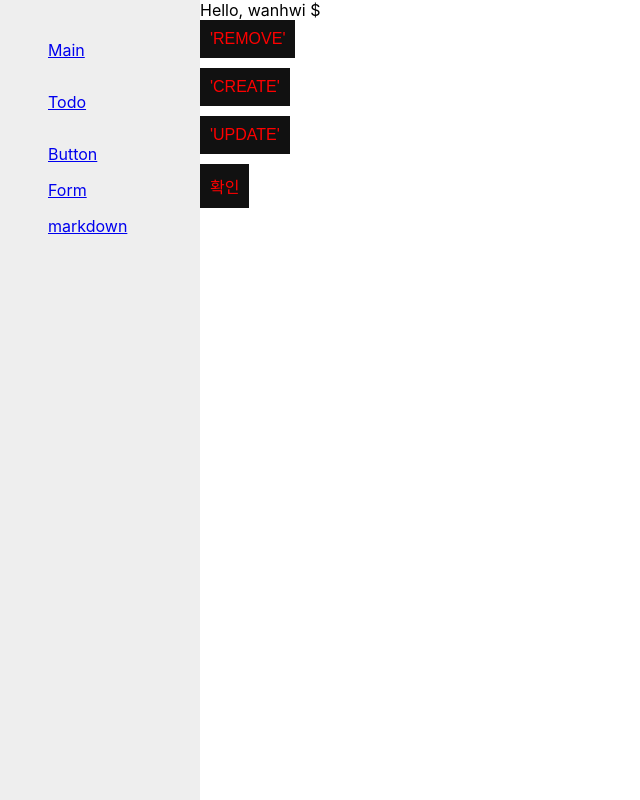
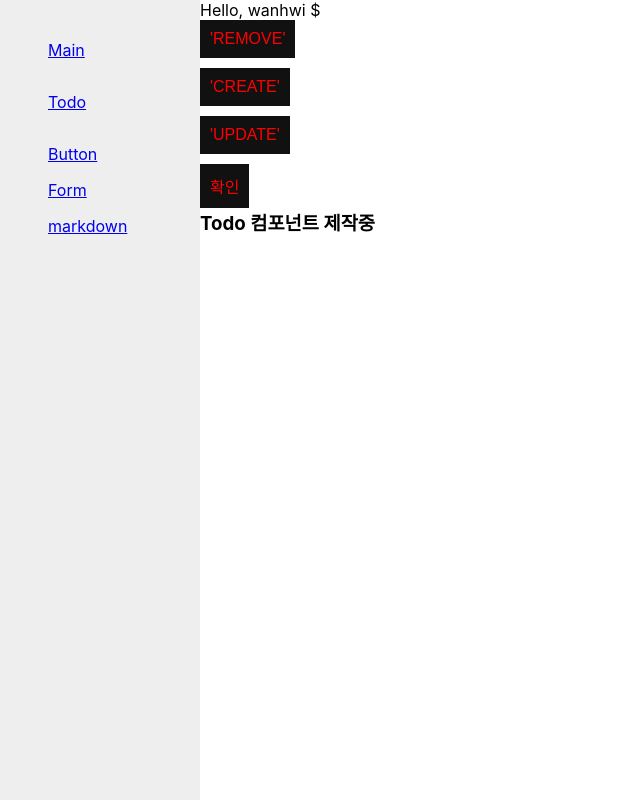
Before and after one commit to yeshtml5/typescript, a React (Create React App) app: page / in a window 1280 px wide. Shown: the whole page, without its empty margins (0-640 px from the left). Built offline with nearby package versions, Linux system fonts and the light colour scheme.

Commit message:
Todos 안내메시지

```diff
--- a/src/pages/main/index.tsx
+++ b/src/pages/main/index.tsx
@@ -56,6 +56,7 @@ const App: React.FC = () => {
           }}>
           확인
         </button>
+        <h1>Todo 컴포넌트 제작중</h1>
         {/* <counter startCount={3} /> */}
       </Content>
     </Layout>
```
